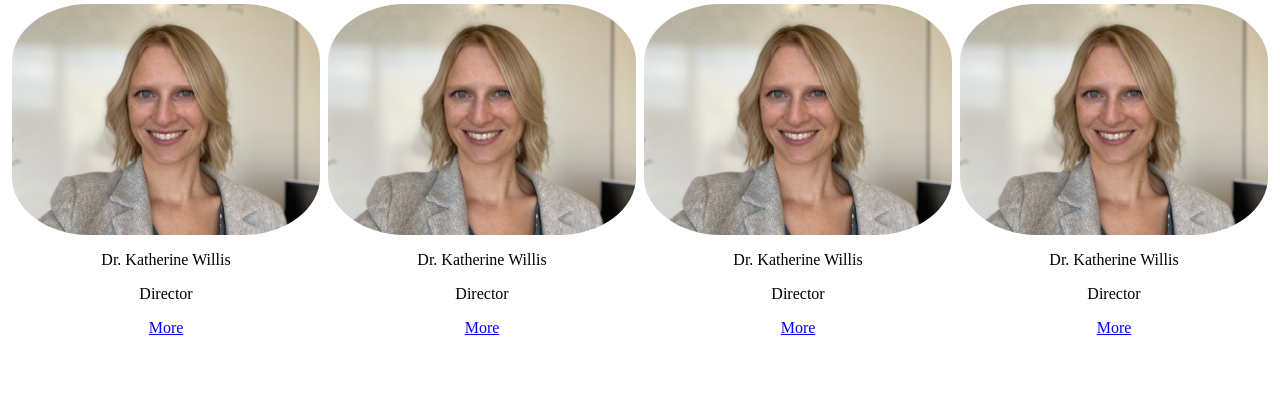
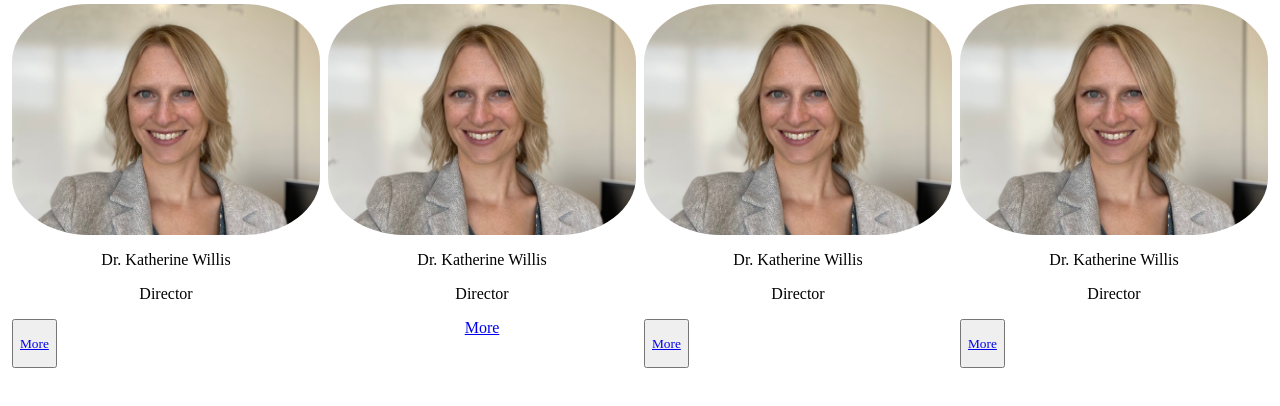
Before and after one commit to marteynafisa-gif/Meet-the-team-DVL.github.io, a plain HTML site: page index.html in a window 1280 px wide. Shown: the part 66-472 px from the top of the page. Drawn offline with Linux system fonts and the light colour scheme.

Commit message:
Update index.html

```diff
--- a/index.html
+++ b/index.html
@@ -9,7 +9,7 @@
     <img src="Kate_dvl.jpg" alt="Dr. Katherine Willis" style="width:100%">
     <p class="tnr center-text"> Dr. Katherine Willis</p>
     <p class="tnr center-text"> Director </p>
-    <p class="tnr center-text"><a href="index.html">More</a></p>
+    <button><p class="tnr center-text"><a href="index.html">More</a></p></button>
   </div>
   <div class="column">
     <img src="Kate_dvl.jpg" alt="Dr. Katherine Willis" style="width:100%">
@@ -21,13 +21,13 @@
     <img src="Kate_dvl.jpg" alt="Dr. Katherine Willis" style="width:100%">
     <p class="tnr center-text"> Dr. Katherine Willis</p>
     <p class="tnr center-text"> Director </p>
-    <p class="tnr center-text"><a href="index.html">More</a></p>
+    <button><p class="tnr center-text"><a href="index.html">More</a></p></button>
   </div>
   <div class="column">
     <img src="Kate_dvl.jpg" alt="Dr. Katherine Willis" style="width:100%">
     <p class="tnr center-text"> Dr. Katherine Willis</p>
     <p class="tnr center-text"> Director </p>
-    <p class="tnr center-text"><a href="index.html">More</a></p>
+    <button><p class="tnr center-text"><a href="index.html">More</a></p></button>
   </div>
 </div>
 
```
